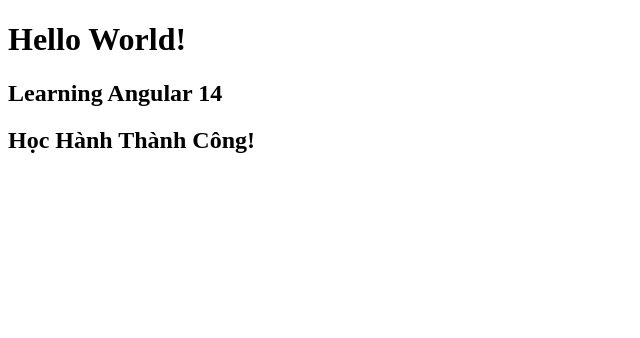
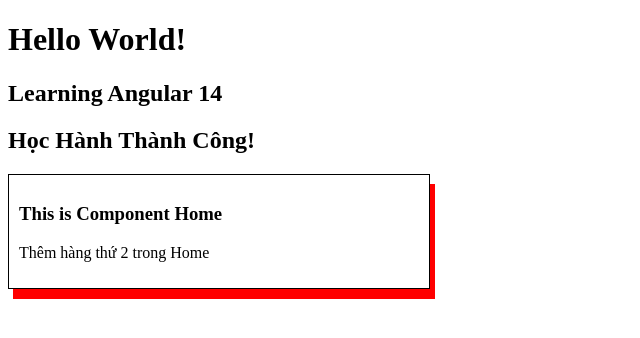
Before and after one commit to DDT13163/Angular_Demo, an Angular app: page / in a window 1280 px wide. Shown: the top 338 px of the page, without its empty margins (0-640 px from the left). Built offline with nearby package versions, Linux system fonts and the light colour scheme.

Commit message:
add new branch Component

```diff
--- a/src/app/app.component.html
+++ b/src/app/app.component.html
@@ -1,3 +1,4 @@
 <h1>Hello World!</h1>
 <h2>Learning Angular 14</h2>
 <h2>Học Hành Thành Công!</h2>
+<app-home></app-home>
--- a/src/app/app.module.ts
+++ b/src/app/app.module.ts
@@ -3,10 +3,12 @@
 
 import { AppRoutingModule } from './app-routing.module';
 import { AppComponent } from './app.component';
+import { HomeComponent } from './home/home.component';
 
 @NgModule({
   declarations: [
-    AppComponent
+    AppComponent,
+    HomeComponent
   ],
   imports: [
     BrowserModule,
--- /dev/null
+++ b/src/app/home/home.component.html
@@ -0,0 +1,4 @@
+<div class="test">
+    <h3>This is Component Home</h3>
+    <p>Thêm hàng thứ 2 trong Home</p>
+</div>
--- /dev/null
+++ b/src/app/home/home.component.scss
@@ -0,0 +1,6 @@
+.test {
+    border: 1px solid;
+    padding: 10px;
+    box-shadow: 5px 10px red;
+    width: 400px;
+}
--- /dev/null
+++ b/src/app/home/home.component.ts
@@ -0,0 +1,15 @@
+import { Component, OnInit } from '@angular/core';
+
+@Component({
+  selector: 'app-home',
+  templateUrl: './home.component.html',
+  styleUrls: ['./home.component.scss']
+})
+export class HomeComponent implements OnInit {
+
+  constructor() { }
+
+  ngOnInit(): void {
+  }
+
+}
```
Also changed, not shown: 1 other file (tests, documents, lock files or other folders).
